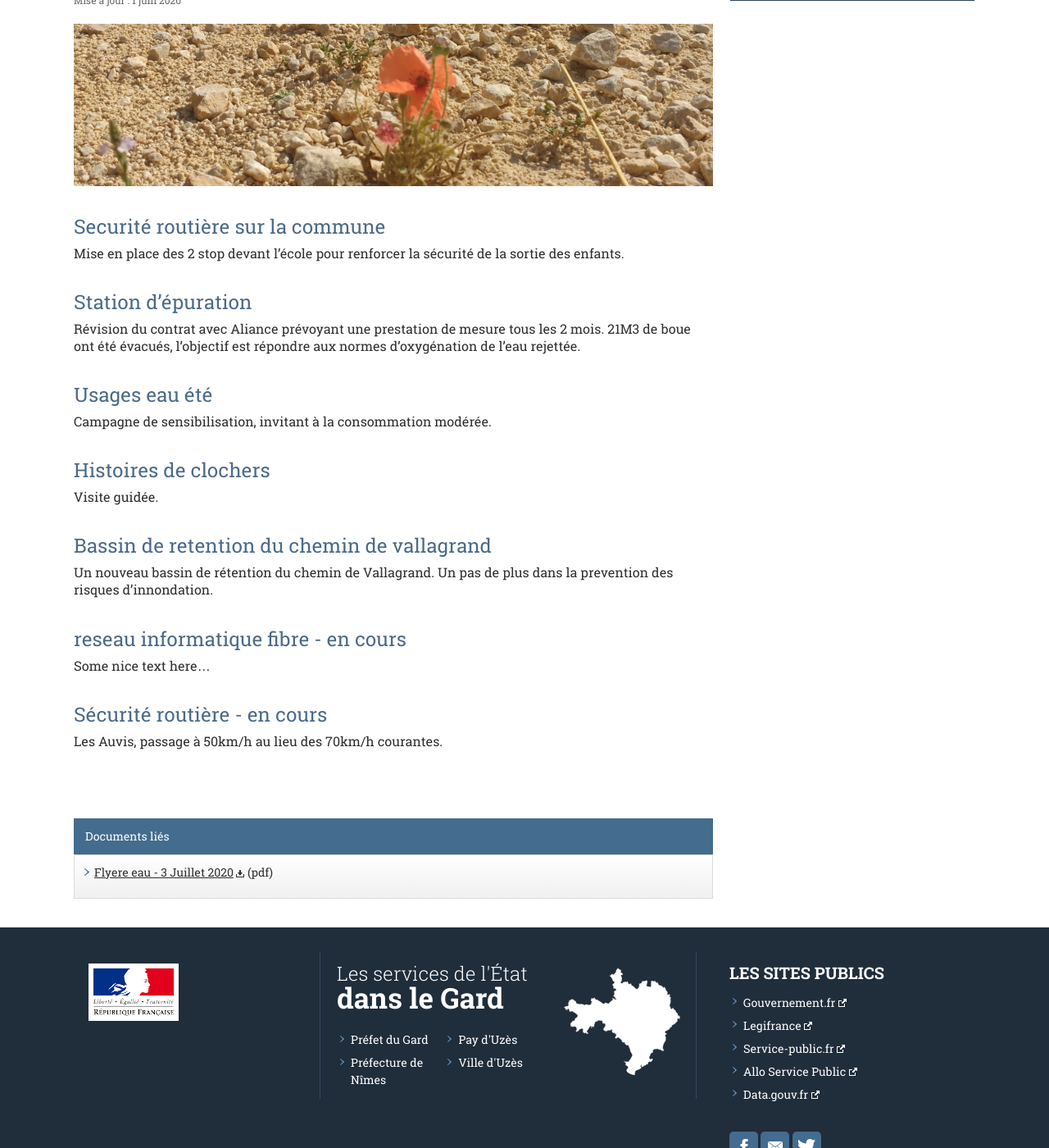
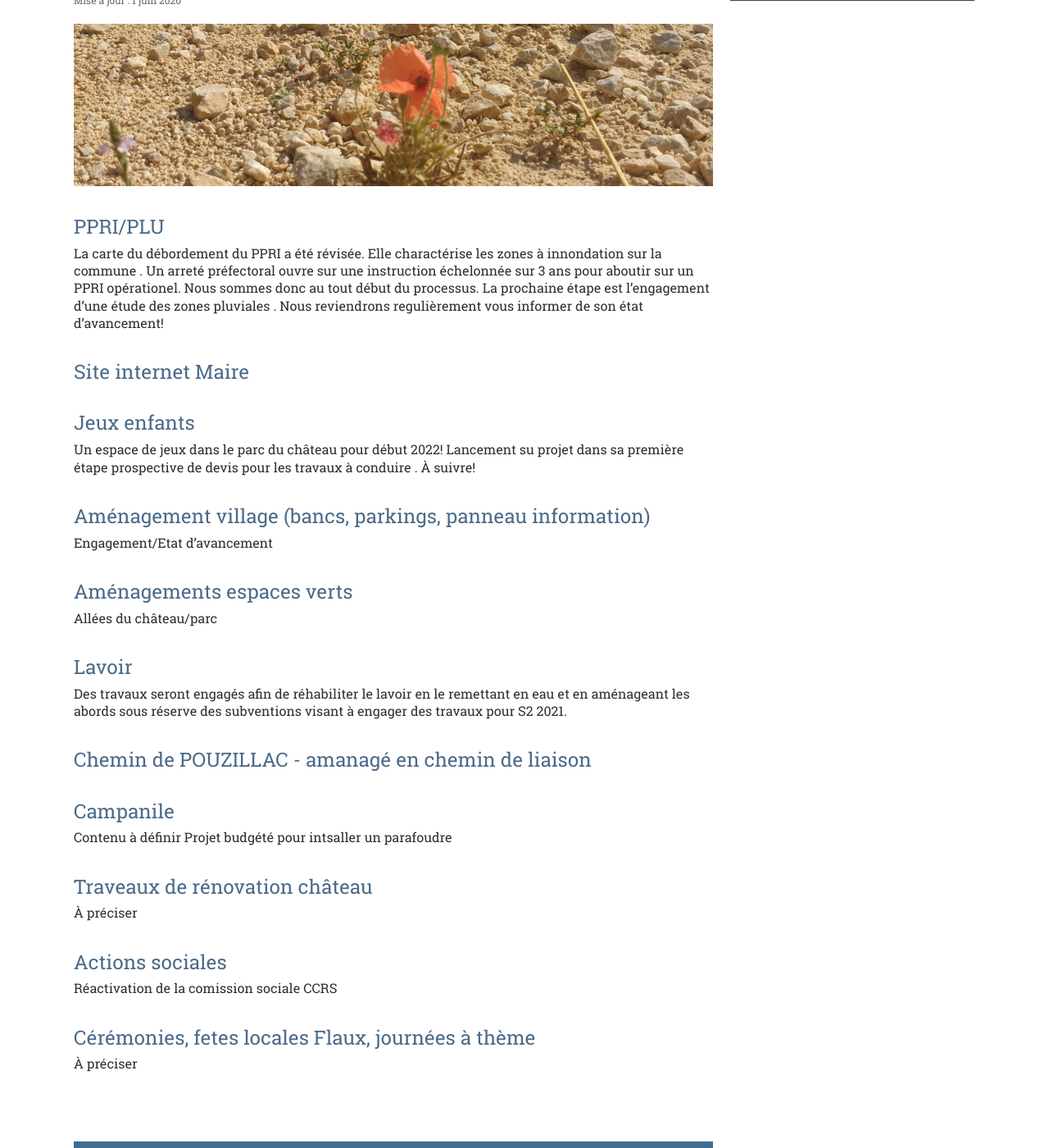
Before and after one commit to Flaux-Village/flaux-village.github.io, a Jekyll site: the page built from projetfuture.md, in a window 1280 px wide and 1400 px high, scrolled down 404 px. Shown: the whole window at 82% size. Built offline with Jekyll 4.4.1, drawn with Linux system fonts in a browser that asks for light colours; our own code applies the rules of GitHub Pages for plain Markdown files; some of the changed text lies outside the part shown.

Commit message:
edited projets futurs

```diff
--- a/projetfuture.md
+++ b/projetfuture.md
@@ -1,9 +1,9 @@
 ---
 layout: page
-titre: La mairie | Projets réalisés et en cours
+titre: La mairie | Projets dans notre programme
 description: Portail du village de Flaux
 keywords: mairie, commune, flaux, gard
-titre_page: Projets réalisés et en cours depuis les élections
+titre_page: Projets dans notre programme
 section: Notre programme
 addresse_section: /naturellementflaux.html
 date_texte: 1 juin 2020
@@ -22,23 +22,33 @@ menu_secondaire:
   addresse: /projetfait.html
 
 ---
-# Securité routière sur la commune
-Mise en place des 2 stop devant l'école pour renforcer la sécurité de la sortie des enfants.
+# PPRI/PLU
+La carte du débordement du PPRI a été révisée. Elle charactérise les zones à innondation sur la commune . Un arreté préfectoral ouvre sur une instruction échelonnée sur 3 ans pour aboutir sur un PPRI opérationel.   Nous sommes donc au tout début du processus.  La prochaine étape est l'engagement d'une étude des zones pluviales . Nous reviendrons regulièrement vous informer de son état d'avancement!
 
-# Station d'épuration
-Révision du contrat avec Aliance prévoyant une prestation de mesure tous les 2 mois. 21M3 de boue ont été évacués, l'objectif est répondre aux normes d'oxygénation de l'eau rejettée.
+# Site internet Maire
 
-# Usages eau été
-Campagne de sensibilisation, invitant à la consommation modérée.
+# Jeux enfants
+Un  espace  de jeux dans le parc du château pour début 2022!  Lancement su projet dans sa première étape prospective de devis pour les travaux à conduire . À suivre!
 
-# Histoires de clochers
-Visite guidée.
+# Aménagement village (bancs, parkings, panneau information)
+Engagement/Etat d'avancement
 
-# Bassin de retention du chemin de vallagrand
-Un nouveau bassin de rétention du chemin de Vallagrand. Un pas de plus dans la prevention des risques d'innondation.
+# Aménagements espaces verts
+Allées du château/parc
 
-# reseau informatique fibre - en cours
-Some nice text here...
+# Lavoir
+Des travaux seront engagés afin de réhabiliter le lavoir en le remettant en eau et en aménageant les abords sous réserve des subventions visant à engager des travaux pour S2 2021.
 
-# Sécurité routière - en cours
-Les Auvis, passage à 50km/h au lieu des 70km/h courantes.
+# Chemin de POUZILLAC - amanagé en chemin de liaison
+
+# Campanile
+Contenu à définir  Projet budgété pour intsaller un parafoudre
+
+# Traveaux de rénovation château
+À préciser
+
+# Actions sociales
+Réactivation de la comission sociale CCRS
+
+# Cérémonies, fetes locales Flaux, journées à thème
+À préciser
```
